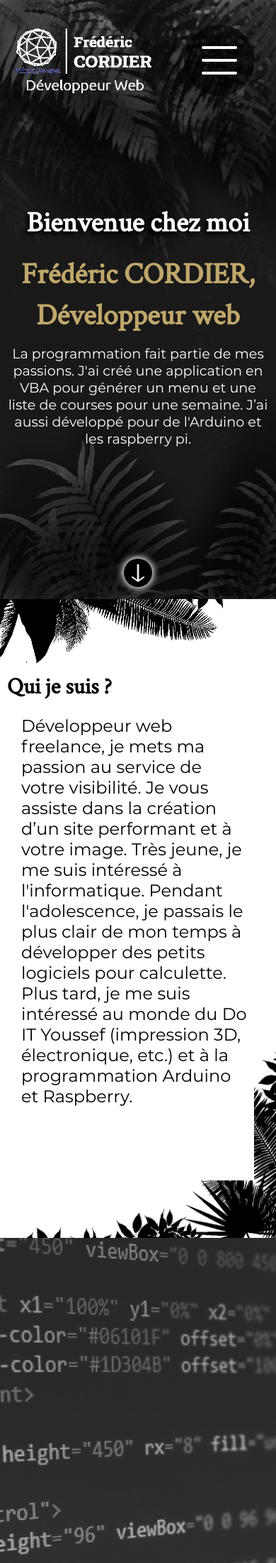
After one commit to Fcordier7921/my_company, a PHP site: page /about.php in a window 390 px wide. The commit adds this page. Shown: the top 2202 px of the page at 71% size. Run offline with PHP 8.4, Linux system fonts and the light colour scheme; some libraries are stand-ins or nearby versions.

Commit message:
rajout de la page de politique de confidencialité fini, rajout de la page about a fiinir le responsive

```diff
--- /dev/null
+++ b/about.php
@@ -0,0 +1,57 @@
+<?php include("header.php"); ?>
+
+
+<!-- about presentation section -->
+
+<section id="presentationAbout">
+    <div class="titlePresentationAbout">
+        <h2>Bienvenue chez moi</h2>
+        <h1>Frédéric CORDIER,  Développeur web</h1>
+        <p>La programmation fait partie de mes passions. J'ai créé une application en VBA pour générer un menu et une liste de courses pour une semaine. J’ai aussi développé pour de l'Arduino et les raspberry pi.</p>
+        <div class="next">
+            <a href="#aboutMe"><img src="assets/img/Arrow 1.png" alt="page suivante"></a>
+        </div>
+    </div>
+
+
+</section>
+
+<!-- about me section -->
+
+<section id="aboutMe">
+    <div class="presentationAboutMe">
+        <img src="assets/img/pngegg-(24).png" alt="feuille en haut a gauche">
+        <h2>Qui je suis ?</h2>
+        <div class="explaineAboutMe">
+            <p>Développeur web freelance, je mets ma passion au service de votre visibilité. Je vous assiste dans la création d’un site performant et à votre image.
+        Très jeune, je me suis intéressé à l'informatique.
+        Pendant l'adolescence, je passais le plus clair de mon temps à développer des petits logiciels pour calculette.
+        Plus tard, je me suis intéressé au monde du Do IT Youssef (impression 3D, électronique, etc.) et à la programmation Arduino et Raspberry. </p>
+        </div>
+
+        <img class="imgpresentationAboutMe" src="assets/img/card2.png" alt="feuille en bas a droite">
+    </div>
+    <div class="imgAboutMe">
+
+    </div>
+
+</section>
+
+<!-- about freelance section -->
+
+<section id="freelanceAbout">
+<div class="presentationFreelanceAbout">
+        <img src="assets/img/card3.png" alt="feuille en haut a droit">
+        <h2>Pourquoi faire appel à un indépendant ?</h2>
+        <div class="explainefreelanceAbout">
+            <p>La faite de faire appel à un indépendant a de nombreux avantages. On peut se demander s’il vaut mieux faire appel à une agence où voir embaucher une personne en plus pour vos besoins. Avec un indépendant, vous pouvez échapper au long processus de recrutement et bénéficier d’un service plus adapté tout en maîtrise les coûts. Contrairement aux agences, un indépendant a l’avantage d’être moins cher et de réaliser le projet de A à Z, contrairement à une agence où vous avez affaire au chef de projet qui répartit les missions entre plusieurs personnes. <br>Source : <a href="https://ipaidthat.io/mag/entrepreneur/pourquoi-faire-appel-a-des-freelances/" target="blanck">https://ipaidthat.io/mag/entrepreneur/pourquoi-faire-appel-a-des-freelances/</a></p>
+        </div>
+        <img class="imgpresentationfreelanceAbout" src="assets/img/card4.png" alt="feuille en bas a gauche">
+    </div>
+    <div class="imgFreelanceAbout">
+
+    </div>
+</section>
+
+
+<?php include("footer.php"); ?>
--- /dev/null
+++ b/assets/style/styleAbout.css
@@ -0,0 +1,300 @@
+#presentationAbout {
+    height: 100vh;
+}
+
+.titlePresentationAbout {
+    width: 100vw;
+    height: 100vh;
+    padding: 10px;
+    background-image: url(../img/aboutSection.jpg);
+    background-position: center;
+    background-size: cover;
+    background-repeat: no-repeat;
+    display: flex;
+    flex-direction: column;
+    justify-content: center;
+    align-items: center;
+    text-align: center;
+    position: relative;
+}
+
+.titlePresentationAbout h2 {
+    font-size: 1.7rem;
+    color: white;
+    margin-top: 70px;
+    text-shadow: -4px 4px 5px black;
+    font-family: 'Crimson Text Regular', Arial, Helvetica, sans-serif;
+}
+
+.titlePresentationAbout h1 {
+    color: #BFA76A;
+    font-size: 2rem;
+    margin-top: 15px;
+    font-family: 'Crimson Text Regular', Arial, Helvetica, sans-serif;
+}
+
+.titlePresentationAbout p {
+    color: white;
+    font-size: 1rem;
+    margin-top: 15px;
+}
+
+.titlePresentationAbout .next {
+    opacity: 1;
+    visibility: visible;
+    width: 40px;
+    height: 40px;
+    background-color: black;
+    border-radius: 50%;
+    box-shadow: 0 0 10px 2px #fff;
+    place-self: center end;
+    display: flex;
+    justify-content: center;
+    align-items: center;
+    position: absolute;
+    bottom: 2%;
+}
+
+.titlePresentationAbout .next img {
+    margin-top: 5px;
+    width: 20px;
+    height: 25px;
+}
+
+
+/* about me section */
+
+#aboutMe {
+    width: 100vw;
+    display: flex;
+    flex-direction: column;
+}
+
+#aboutMe .presentationAboutMe {
+    width: 100vw;
+    height: 900px;
+    position: relative;
+    overflow: hidden;
+}
+
+#aboutMe .presentationAboutMe img:nth-child(1) {
+    width: 200%;
+    position: absolute;
+    top: 0;
+    left: 0;
+}
+
+#aboutMe .presentationAboutMe h2 {
+    width: 100%;
+    margin-top: 100px;
+    padding: 0 10px;
+    font-size: 2rem;
+    font-family: 'Crimson Text Regular', Arial, Helvetica, sans-serif;
+}
+
+#aboutMe .presentationAboutMe .imgpresentationAboutMe {
+    width: 100%;
+    position: absolute;
+    bottom: 0;
+    right: 0;
+    z-index: -1;
+}
+
+#aboutMe .presentationAboutMe .explaineAboutMe {
+    width: 90%;
+    height: 80%;
+    background-color: white;
+    margin-left: 20px;
+    overflow: hidden;
+}
+
+#aboutMe .presentationAboutMe .explaineAboutMe p {
+    width: 100%;
+    margin-top: 20px;
+    margin-bottom: 40px;
+    padding: 0 10px;
+    font-size: 1.5rem;
+}
+
+#aboutMe .imgAboutMe {
+    width: 100vw;
+    height: 900px;
+    background-image: url(../img/aboutcode.jpg);
+    background-position: center;
+    background-size: cover;
+    background-repeat: no-repeat;
+}
+
+#freelanceAbout {
+    width: 100vw;
+    display: flex;
+    flex-direction: column;
+}
+
+#freelanceAbout .presentationFreelanceAbout {
+    width: 100vw;
+    height: 1450px;
+    position: relative;
+    overflow: hidden;
+}
+
+#freelanceAbout .presentationFreelanceAbout img:nth-child(1) {
+    width: 200%;
+    position: absolute;
+    top: 0;
+    right: 0
+}
+
+#freelanceAbout .presentationFreelanceAbout h2 {
+    width: 100%;
+    margin-top: 100px;
+    padding: 0 10px;
+    font-size: 2rem;
+    font-family: 'Crimson Text Regular', Arial, Helvetica, sans-serif;
+}
+
+#freelanceAbout .presentationFreelanceAbout .explainefreelanceAbout {
+    width: 100%;
+    margin-top: 100px;
+    padding: 0 10px;
+    font-size: 2rem;
+}
+
+#freelanceAbout .presentationFreelanceAbout .imgpresentationfreelanceAbout {
+    width: 100%;
+    position: absolute;
+    bottom: 0;
+    right: 0;
+    z-index: -1;
+}
+
+#freelanceAbout .presentationFreelanceAbout .explainefreelanceAbout {
+    width: 90%;
+    height: 77%;
+    background-color: white;
+    margin-left: 20px;
+    margin-top: 20px;
+    overflow: hidden;
+}
+
+#freelanceAbout .presentationFreelanceAbout .explainefreelanceAbout p {
+    width: 100%;
+    margin-top: 0;
+    margin-bottom: 40px;
+    padding: 0 10px;
+    font-size: 1.5rem;
+}
+
+#freelanceAbout .imgFreelanceAbout {
+    width: 100vw;
+    height: 900px;
+    background-image: url(../img/leurabout.jpg);
+    background-position: center;
+    background-size: cover;
+    background-repeat: no-repeat;
+}
+
+
+/*----------media querise--------------------------------*/
+
+
+/*-------height management--------------*/
+
+@media screen and (max-height: 450px) {}
+
+
+/*-------width management--------------*/
+
+@media screen and (min-width: 350px) {
+    .titlePresentationAbout h2 {
+        font-size: 2.5rem;
+    }
+    .titlePresentationAbout h1 {
+        font-size: 2.6rem;
+    }
+    .titlePresentationAbout p {
+        font-size: 1.2rem;
+    }
+    /* about me section */
+    #aboutMe .presentationAboutMe .explaineAboutMe {
+        width: 87%;
+        height: 75%;
+    }
+    #freelanceAbout .presentationFreelanceAbout {
+        width: 100vw;
+        height: 1200px;
+        position: relative;
+        overflow: hidden;
+    }
+    #freelanceAbout .presentationFreelanceAbout img:nth-child(1) {
+        width: 200%;
+        position: absolute;
+        top: 0;
+        right: 0
+    }
+    #freelanceAbout .presentationFreelanceAbout h2 {
+        width: 100%;
+        margin-top: 100px;
+        padding: 0 10px;
+        font-size: 2rem;
+        font-family: 'Crimson Text Regular', Arial, Helvetica, sans-serif;
+    }
+    #freelanceAbout .presentationFreelanceAbout .explainefreelanceAbout {
+        width: 100%;
+        margin-top: 100px;
+        padding: 0 10px;
+        font-size: 2rem;
+    }
+    #freelanceAbout .presentationFreelanceAbout .imgpresentationfreelanceAbout {
+        width: 100%;
+        position: absolute;
+        bottom: 0;
+        right: 0;
+        z-index: -1;
+    }
+    #freelanceAbout .presentationFreelanceAbout .explainefreelanceAbout {
+        width: 90%;
+        height: 77%;
+        background-color: white;
+        margin-left: 20px;
+        margin-top: 20px;
+        overflow: hidden;
+    }
+    #freelanceAbout .presentationFreelanceAbout .explainefreelanceAbout p {
+        width: 100%;
+        margin-top: 0;
+        margin-bottom: 40px;
+        padding: 0 10px;
+        font-size: 1.5rem;
+    }
+    #freelanceAbout .imgFreelanceAbout {
+        width: 100vw;
+        height: 900px;
+        background-image: url(../img/leurabout.jpg);
+        background-position: center;
+        background-size: cover;
+        background-repeat: no-repeat;
+    }
+}
+
+@media screen and (min-width: 450px) {}
+
+@media screen and (min-width: 600px) {}
+
+@media screen and (min-width: 800px) {}
+
+@media screen and (min-width: 1000px) {}
+
+@media screen and (min-width: 1200px) {}
+
+@media screen and (min-width: 1250px) {}
+
+@media screen and (min-width: 1500px) {}
+
+@media screen and (min-width: 1600px) {}
+
+@media screen and (min-width: 1900px) {}
+
+@media screen and (min-width: 2000px) {}
+
+@media screen and (min-width: 2500px) {}
--- a/assets/style/styleIndex.css
+++ b/assets/style/styleIndex.css
@@ -578,7 +578,7 @@
 #expertise {
     width: 100vw;
     position: relative;
-    overflow-x: hidden;
+    overflow: hidden;
 }
 
 .titleExpertise {
@@ -814,10 +814,10 @@
 }
 
 .bodyContact {
-    /* background-image: url(../img/contact.png);
+    background-image: url(../img/contact.png);
     background-size: cover;
     background-repeat: no-repeat;
-    background-position: center; */
+    background-position: center;
     width: 100vw;
     height: 100vh;
     min-height: 660px;
--- a/footer.php
+++ b/footer.php
@@ -1,7 +1,7 @@
 <footer>
     <div class="bodyFooter">
         <div class="legalNoticeFooter">
-            <a href="index.php">Mentions légales et politiques de confidentialité</a>
+            <a href="privacyPolicy.php">Mentions légales et politiques de confidentialité</a>
         </div>
         <div class="socialNetworkFooter">
         <a href="https://www.linkedin.com/in/fredericcordierpro6/" target="_blank" rel="noopener noreferrer"><img src="assets/img/linkedin.svg" alt="Accès à la page LinkedIn de Frédéric CORDIER."> </a>
--- a/header.php
+++ b/header.php
@@ -1,5 +1,5 @@
 <!DOCTYPE html>
-<html lang="en">
+<html lang="fr">
 
 <head>
     <meta charset="UTF-8">
@@ -11,6 +11,8 @@
     <link rel="stylesheet" href="assets/style/styleHeader.css">
     <link rel="stylesheet" href="assets/style/styleFooter.css">
     <link rel="stylesheet" href="assets/style/styleIndex.css">
+    <link rel="stylesheet" href="assets/style/stylePrivacyPolicy.css">
+    <link rel="stylesheet" href="assets/style/styleAbout.css">
     <script src="https://www.google.com/recaptcha/api.js" async defer></script>
 </head>
 
@@ -32,10 +34,10 @@
 
 <nav>
     <ul>
-        <li> <a href="#presentationSection">Acceuil</a> </li>
-        <li><a href="#about">À propos</a></li>
-        <li><a href="#services">Mes services</a></li>
-        <li><a href="#contact">Contacts</a></li>
+        <li> <a href="/#presentationSection">Acceuil</a> </li>
+        <li><a href="/#about">À propos</a></li>
+        <li><a href="/#services">Mes services</a></li>
+        <li><a href="/#contact">Contacts</a></li>
         <li>
             <div>
 
--- a/index.php
+++ b/index.php
@@ -73,7 +73,7 @@
                     sur le terrain du numérique et bien plus encore.
                 </p>
                 <div class="findOutMore">
-                    <a href="index.html">En savoir + </a>
+                    <a href="about.php">En savoir + </a>
                 </div>
             </div>
             <div class="imgAbout">
```
Also changed, not shown: assets/style/stylePrivacyPolicy.css (added, +231 -0 lines), privacyPolicy.php (added, +85 -0 lines), assets/img/aboutSection.jpg (added), assets/img/aboutcode.jpg (renamed from assets/img/florian-olivo-4hbJ-eymZ1o-unsplash.jpg), 5 other files.
